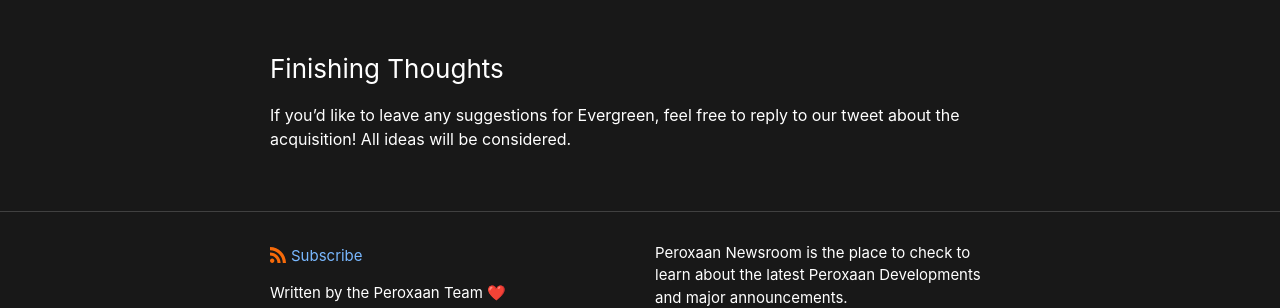
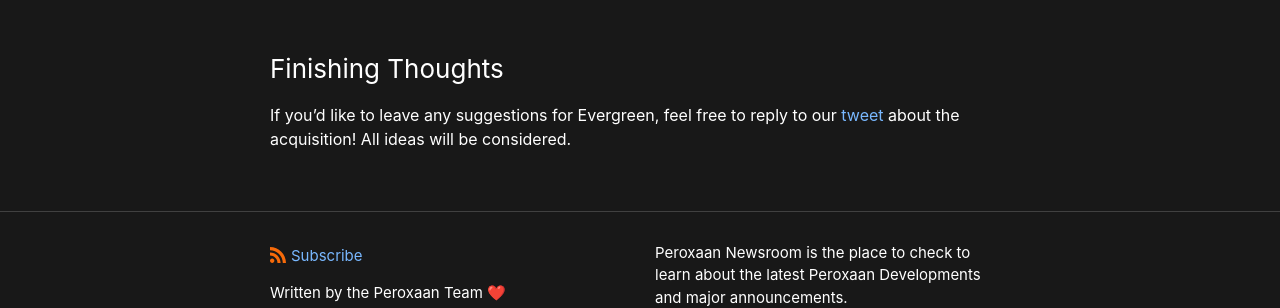
Before and after one commit to Peroxaan/peroxaan-newsroom, a Jekyll site: the page built from _posts/2022-11-03-peroxaan-acquisition-of-evergreen.markdown, in a window 1280 px wide. Shown: the part 608-916 px from the top of the page. Built offline with Jekyll 4.4.1, drawn with Linux system fonts in a browser that asks for light colours; part of the change alters nothing that is shown.

```diff
--- a/_posts/2022-11-03-peroxaan-acquisition-of-evergreen.markdown
+++ b/_posts/2022-11-03-peroxaan-acquisition-of-evergreen.markdown
@@ -17,4 +17,4 @@ While we are not ready to announce anything yet, we will be reviving Evergreen,
 
 ### Finishing Thoughts
 
-If you'd like to leave any suggestions for Evergreen, feel free to reply to our tweet about the acquisition! All ideas will be considered.
+If you'd like to leave any suggestions for Evergreen, feel free to reply to our [tweet](https://twitter.com/Peroxaan/status/1588245881287237632?s=20&t=dmbUI9_3cgWxqH-Xq9reTA) about the acquisition! All ideas will be considered.
```
